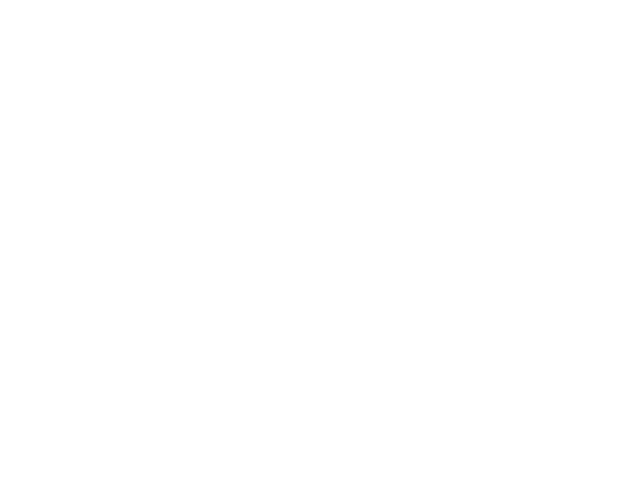
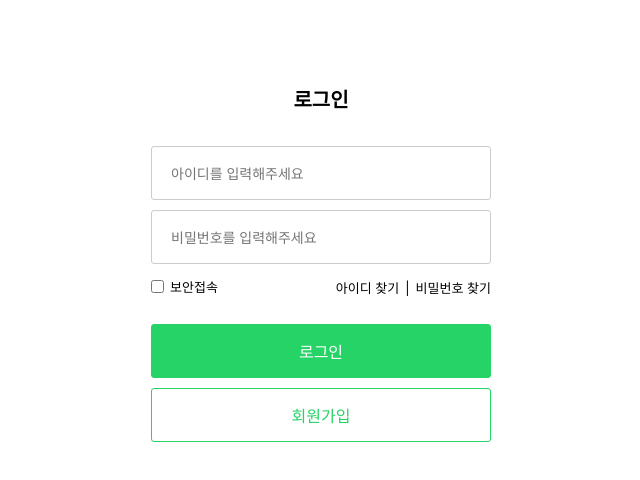
Before and after one commit to wecode-bootcamp-korea/13-brokurly-frontend, a React (Create React App) app: page /login in a window 1280 px wide. Shown: the top 480 px of the page, without its empty margins (319-959 px from the left). Built offline with nearby package versions, Linux system fonts and the light colour scheme.

Commit message:
Add: fetch  function

```diff
--- a/src/App.js
+++ b/src/App.js
@@ -7,6 +7,8 @@
 import ProductList from "./Pages/ProductList/ProductList.component";
 import SearchId from "./Pages/Login/SearchId/SearchId.component";
 import SearchPwd from "./Pages/Login/SearchPwd/SearchPwd.component";
+import LoginComponent from "./Pages/Login/Login.component";
+import Signup from "./Pages/Signup/Signup.component";
 
 function App() {
   return (
@@ -14,9 +16,11 @@
       <Nav />
       <Switch>
         <Route exact path="/" component={Main} />
+        <Route exact path="/login" component={LoginComponent} />
         <Route exact path="/productlist" component={ProductList} />
         <Route exact path="/searchid" component={SearchId} />
         <Route exact path="/searchpwd" component={SearchPwd} />
+        <Route exact path="/signup" component={Signup} />
       </Switch>
       <Footer />
     </Router>
--- a/src/Pages/Login/Login.component.js
+++ b/src/Pages/Login/Login.component.js
@@ -21,25 +21,27 @@
   };
 
   handleLoginButton = (e) => {
-    e.preventDefalult();
+    e.preventDefault();
     const { user_id, password } = this.state;
     if (user_id !== "" && password !== "") {
-      fetch("API", {
+      console.log(`${user_id} // ${password}`);
+      fetch("http://10.58.6.216:8000/user/signin", {
         method: "POST",
         body: JSON.stringify({
           user_id,
           password,
         }),
       })
-        .then((response) => response.json)
+        .then((response) => response.json())
         .then((result) => {
-          if (result === "SUCCESS") {
-            localStorage.setItem("wtw-token", result.token);
+          if (result.message === "SUCCESS") {
+            alert("쓸거면 팍팍써라, 많이 먹는다고 안 죽는다.");
+            localStorage.setItem("authorization", result.authorization);
             this.goToMain();
           }
         });
     } else {
-      alert("값을 입력해주세요.");
+      alert("밥먹고 싶으면 제대로 써라!");
     }
   };
 
@@ -48,7 +50,7 @@
       <div className="Login">
         <div className="login-container">
           <h3 className="login-title">로그인</h3>
-          <form className="login-form" onSubmit={this.handleLoginButton}>
+          <form className="login-form">
             <input
               className="login-input id"
               name="user_id"
@@ -59,7 +61,7 @@
             <input
               className="login-input pwd"
               name="password"
-              type="text"
+              type="password"
               placeholder="비밀번호를 입력해주세요"
               onChange={this.handleIdPwd}
             />
@@ -80,8 +82,16 @@
                 </Link>
               </div>
             </div>
-            <button className="login-button">로그인</button>
-            <Link className="move-signup">회원가입</Link>
+            <button
+              className="login-button"
+              onClick={this.handleLoginButton}
+              target="_self"
+            >
+              로그인
+            </button>
+            <Link to="/signup" className="move-signup">
+              회원가입
+            </Link>
           </form>
         </div>
       </div>
--- a/src/Pages/Login/SearchId/SearchId.component.js
+++ b/src/Pages/Login/SearchId/SearchId.component.js
@@ -21,7 +21,7 @@
     if (
       Object.keys(this.state).every((element) => this.state[element] !== "")
     ) {
-      fetch("API", {
+      fetch("http://10.58.6.216:8000/user/findid", {
         method: "POST",
         body: JSON.stringify({
           user_name,
@@ -29,8 +29,15 @@
         }),
       })
         .then((response) => response.json())
-        .then((result) => console.log("결과 =>", result));
-      // alert()를 사용해서 보여줄 예정
+        .then((result) => {
+          if (result.message === "SUCCESS") {
+            alert(`아이디 찾아가라 ${result.user_id}`);
+          } else {
+            alert(`정보를 다시 확인해주세요`);
+          }
+        });
+    } else {
+      alert(`빈칸을 남겨두지마세요!`);
     }
   };
 
@@ -39,7 +46,7 @@
       <div className="SearchId">
         <div className="search-id-container">
           <h3 className="search-id-title">아이디 찾기</h3>
-          <form className="search-id-form" onSubmit={this.handleSubmit}>
+          <form className="search-id-form">
             <strong>이름</strong>
             <input
               className="search-id-input"
@@ -56,7 +63,9 @@
               placeholder="가입 시 등록하신 이메일 주소를 입력해주세요"
               onChange={this.handleNameEmail}
             />
-            <button className="search-id-button">확인</button>
+            <button className="search-id-button" onClick={this.handleSubmit}>
+              확인
+            </button>
           </form>
         </div>
       </div>
--- a/src/Pages/Login/SearchPwd/SearchPwd.component.js
+++ b/src/Pages/Login/SearchPwd/SearchPwd.component.js
@@ -31,20 +31,23 @@
         }),
       })
         .then((response) => response.json())
-        .then((result) => console.log("결과 =>", result));
-      // 결과 값이 어떻게 올지 몰라서 일단 오면 alert()를 사용해서 pwd를 보여줄 예정
+        .then((result) => {
+          if (result.message === "SUCCESS") {
+            alert("아직 작업중이에요");
+            //여기 뭔가 추가할까?
+          }
+        });
+    } else {
+      alert("빈칸을 채워주세요");
     }
   };
 
   render() {
-    console.log(`this.props.location => ${this.props.location}`);
-    console.log(`this.props.history => ${this.props.history}`);
-    console.log(`this.props.match => ${this.props.match}`);
     return (
       <div className="SearchPwd">
         <div className="search-pwd-container">
           <h3 className="search-pwd-title">비밀번호 찾기</h3>
-          <form className="search-pwd-form" onSubmit={this.handleSubmit}>
+          <form className="search-pwd-form">
             <strong>이름</strong>
             <input
               className="search-pwd-input user-name"
@@ -66,7 +69,9 @@
               type="text"
               onChange={this.handleNameIdEmail}
             />
-            <button className="search-pwd-button">찾기</button>
+            <button className="search-pwd-button" onClick={this.handleSubmit}>
+              찾기
+            </button>
           </form>
         </div>
       </div>
--- a/src/Pages/Main/Main.component.js
+++ b/src/Pages/Main/Main.component.js
@@ -1,12 +1,10 @@
 import React, { Component } from "react";
-
-import Login from "../Login/Login.component";
 
 import "./Main.styles.scss";
 
 class Main extends Component {
   render() {
-    return <Login />;
+    return <div>하이루</div>;
   }
 }
 
```
